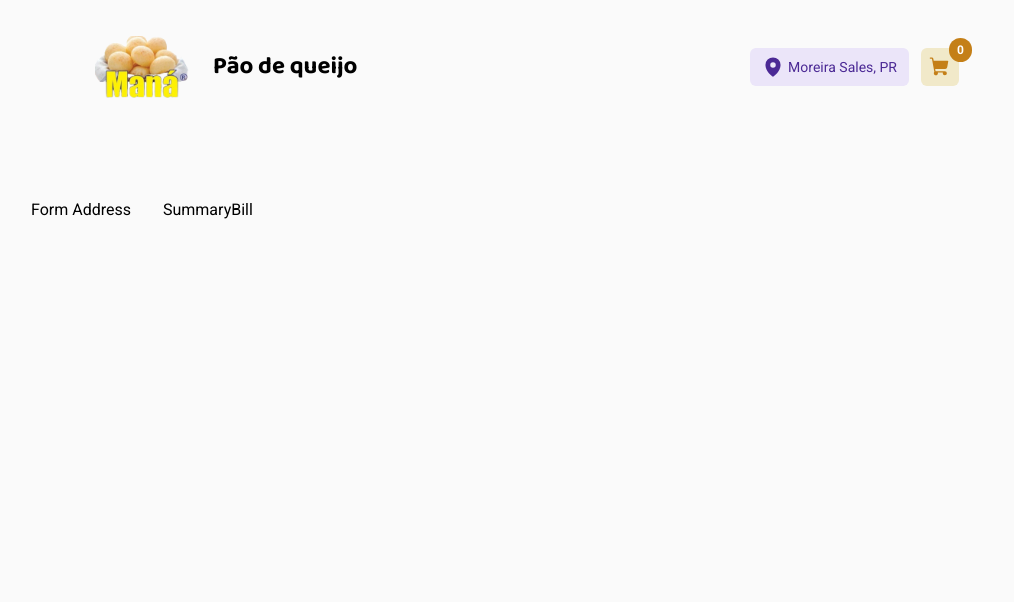
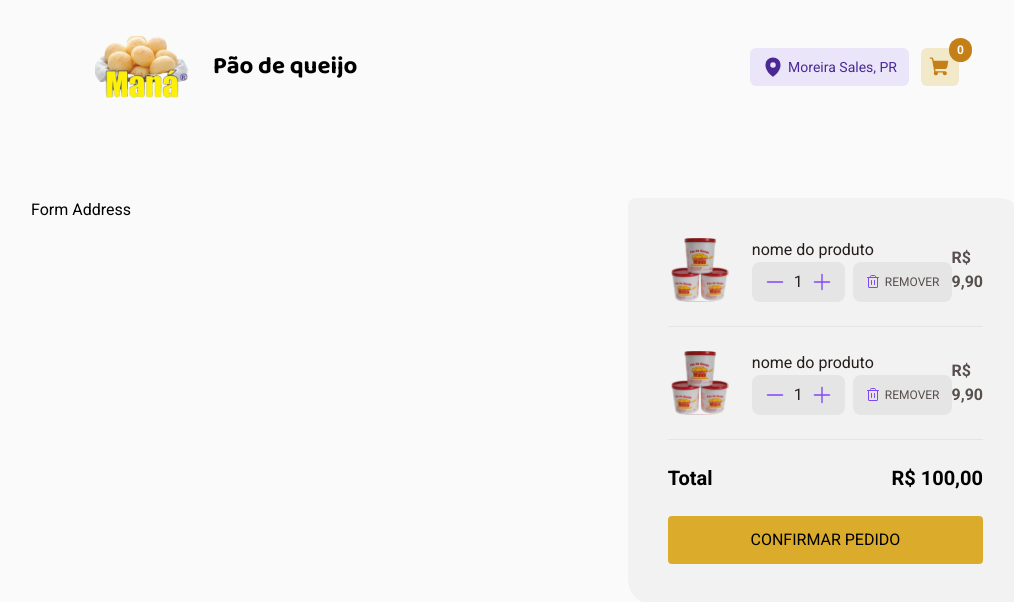
Before and after one commit to giovaniocan/pq-mana, a Next.js app: page /checkout in a window 1280 px wide. Shown: the top 602 px of the page, without its empty margins (113-1127 px from the left). Built offline with nearby package versions, Linux system fonts and the light colour scheme.

Commit message:
✅:SummaryBill component was done

```diff
--- /dev/null
+++ b/src/components/PlusAndMinutsButton.tsx
@@ -0,0 +1,15 @@
+import { Minus, Plus } from 'phosphor-react'
+
+export function PlusAndMinusButton() {
+  return (
+    <div className="flex gap-2 bg-base-button items-center py-2 px-3 rounded-lg">
+      <button>
+        <Minus color="#8047F8" size={22} />
+      </button>
+      <p className="text-base text-base-title">1</p>
+      <button>
+        <Plus color="#8047F8" size={22} />
+      </button>
+    </div>
+  )
+}
--- /dev/null
+++ b/src/components/checkout/CardCart.tsx
@@ -0,0 +1,28 @@
+import Image from 'next/image'
+
+import image from '../../../public/testeimage.svg'
+import { Minus, Plus, Trash } from 'phosphor-react'
+import { PlusAndMinusButton } from '../PlusAndMinutsButton'
+
+export function CardCart() {
+  return (
+    <div className="card-cart flex items-center justify-between pb-6 border-b border-base-button">
+      <div className="flex gap-5">
+        <div className="relative w-16 h-16">
+          <Image src={image} alt="Pão de Queijo" fill quality={100} />
+        </div>
+        <div>
+          <h4 className="text-base-subtitle text-base">nome do produto</h4>
+          <div className="flex gap-2">
+            <PlusAndMinusButton />
+            <button className="bg-base-button items-center rounded-lg flex gap-[0.25rem]  py-2 px-3">
+              <Trash size={16} color="#8047F8" />
+              <span className="text-xs text-base-text">REMOVER</span>
+            </button>
+          </div>
+        </div>
+      </div>
+      <h3 className="text-base-text font-bold text-base">R$ 9,90</h3>
+    </div>
+  )
+}
--- a/src/components/checkout/FormAddress.tsx
+++ b/src/components/checkout/FormAddress.tsx
@@ -1,6 +1,6 @@
 export function FormAddress() {
   return (
-    <div>
+    <div className="w-3/5 ">
       <h1>Form Address</h1>
     </div>
   )
--- a/src/components/checkout/SummaryBill.tsx
+++ b/src/components/checkout/SummaryBill.tsx
@@ -1,7 +1,19 @@
+import { CardCart } from './CardCart'
+
 export function SummaryBill() {
   return (
-    <div>
-      <h1>SummaryBill</h1>
+    <div className="flex w-full lg:w-2/5 flex-col gap-6 p-10 bg-base-card rounded-tl-lg rounded-tr-3xl rounded-br-lg rounded-bl-3xl border-gradientee rounded-[6px 36px]">
+      <CardCart />
+      <CardCart />
+      <div className="flex flex-col gap-6">
+        <div className="flex items-center justify-between text-xl text-base-subtitleh font-bold">
+          <p>Total</p>
+          <p>R$ 100,00</p>
+        </div>
+        <button className="uppercase w-full px-3 py-3 bg-yellow rounded">
+          confirmar pedido
+        </button>
+      </div>
     </div>
   )
 }
--- a/src/components/home/ProductCard.tsx
+++ b/src/components/home/ProductCard.tsx
@@ -4,6 +4,7 @@ import { Tags } from './Tags'
 
 import { baloo700 } from '../../styles/fonts'
 import { Minus, Plus, ShoppingCart } from 'phosphor-react'
+import { PlusAndMinusButton } from '../PlusAndMinutsButton'
 
 export function ProductCard() {
   return (
@@ -40,11 +41,7 @@ export function ProductCard() {
           <h3 className={`${baloo700.className} text-2xl`}>9,90</h3>
         </div>
         <div className="flex gap-2 md:gap-1 ">
-          <div className="flex gap-2 bg-base-button items-center py-2 px-3 rounded-lg">
-            <Minus color="#8047F8" size={22} />
-            <p className="text-base text-base-title">1</p>
-            <Plus color="#8047F8" size={22} />
-          </div>
+          <PlusAndMinusButton />
           <div className="bg-purple-dark p-2 rounded-lg">
             <ShoppingCart size={30} weight="fill" color="#fff" />
           </div>
```
